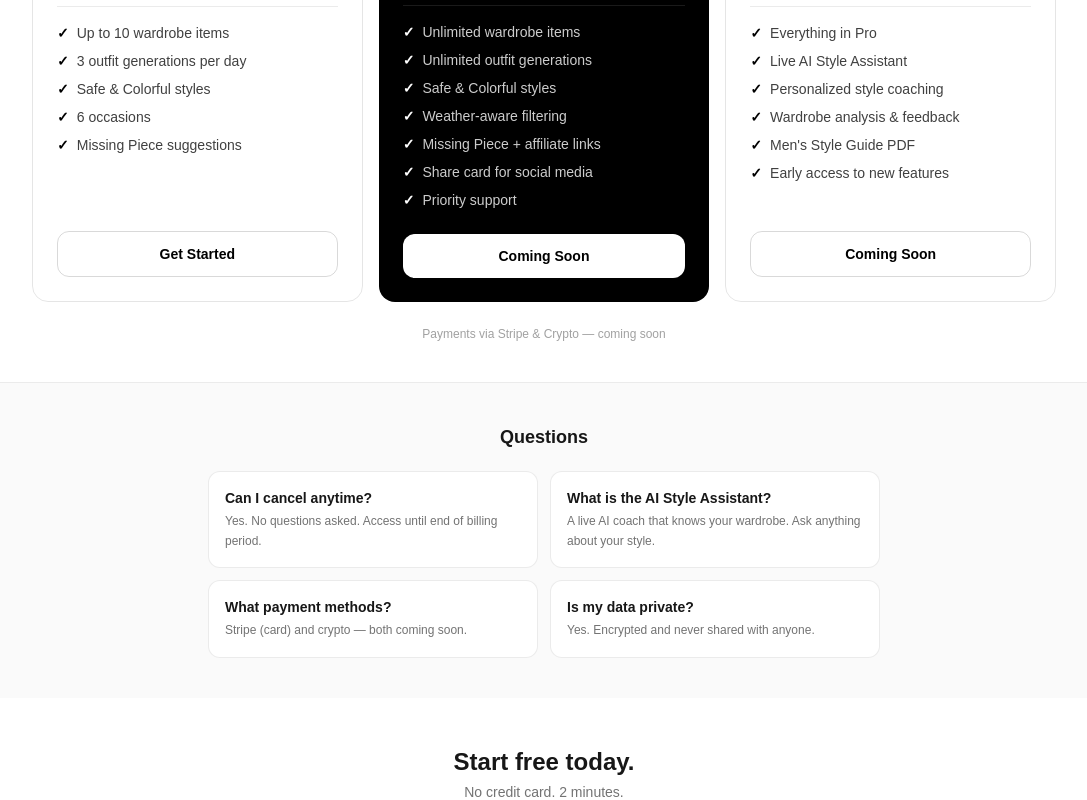
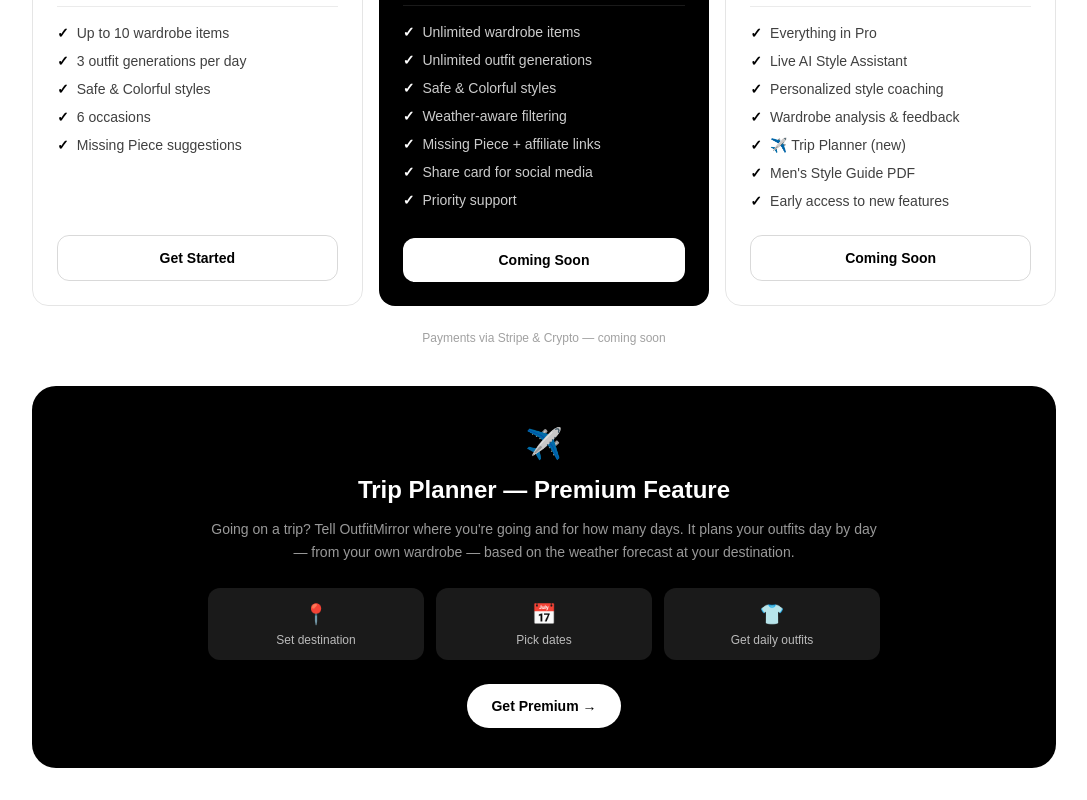
Before and after one commit to GM2301/outfitmirror, a Next.js app: page /pricing in a window 1280 px wide. Shown: the part 360-1160 px from the top of the page, without its empty margins (96-1183 px from the left). Built offline with nearby package versions, Linux system fonts and the light colour scheme; no server answers.

Commit message:
Install button + Trip Planner preview + Bulk upload

```diff
--- a/src/app/pricing/page.tsx
+++ b/src/app/pricing/page.tsx
@@ -51,6 +51,7 @@
       "Live AI Style Assistant",
       "Personalized style coaching",
       "Wardrobe analysis & feedback",
+      "✈️ Trip Planner (new)",
       "Men's Style Guide PDF",
       "Early access to new features",
     ],
@@ -112,6 +113,34 @@
         <p className="mt-6 text-center text-xs text-neutral-400">Payments via Stripe & Crypto — coming soon</p>
       </div>
 
+      {/* Trip Planner highlight */}
+      <div className="bg-black text-white px-4 py-10 mx-4 rounded-3xl mb-10 max-w-5xl sm:mx-auto">
+        <div className="max-w-2xl mx-auto text-center">
+          <span className="text-3xl">✈️</span>
+          <h2 className="mt-3 text-2xl font-black">Trip Planner — Premium Feature</h2>
+          <p className="mt-3 text-white/60 text-sm leading-relaxed">
+            Going on a trip? Tell OutfitMirror where you're going and for how many days.
+            It plans your outfits day by day — from your own wardrobe — based on the weather forecast at your destination.
+          </p>
+          <div className="mt-6 grid grid-cols-3 gap-3 text-center">
+            {[
+              { emoji: "📍", label: "Set destination" },
+              { emoji: "📅", label: "Pick dates" },
+              { emoji: "👕", label: "Get daily outfits" },
+            ].map((s) => (
+              <div key={s.label} className="rounded-xl bg-white/10 p-3">
+                <span className="text-xl">{s.emoji}</span>
+                <p className="text-xs text-white/70 mt-1">{s.label}</p>
+              </div>
+            ))}
+          </div>
+          <Link href="/signup"
+            className="mt-6 inline-block rounded-full bg-white text-black px-6 py-3 text-sm font-semibold hover:bg-white/90 transition">
+            Get Premium →
+          </Link>
+        </div>
+      </div>
+
       {/* FAQ */}
       <div className="border-t border-black/6 bg-neutral-50 px-4 py-10">
         <h2 className="text-lg font-black mb-5 text-center">Questions</h2>
@@ -119,7 +148,7 @@
           {[
             { q: "Can I cancel anytime?", a: "Yes. No questions asked. Access until end of billing period." },
             { q: "What is the AI Style Assistant?", a: "A live AI coach that knows your wardrobe. Ask anything about your style." },
-            { q: "What payment methods?", a: "Stripe (card) and crypto — both coming soon." },
+            { q: "What is Trip Planner?", a: "Premium feature: plan outfits for a multi-day trip based on weather + your wardrobe." },
             { q: "Is my data private?", a: "Yes. Encrypted and never shared with anyone." },
           ].map((item) => (
             <div key={item.q} className="rounded-xl border border-black/8 bg-white p-4">
--- /dev/null
+++ b/src/components/InstallButton.tsx
@@ -0,0 +1,89 @@
+"use client";
+
+import * as React from "react";
+
+export default function InstallButton() {
+  const [prompt, setPrompt] = React.useState<any>(null);
+  const [installed, setInstalled] = React.useState(false);
+  const [isIOS, setIsIOS] = React.useState(false);
+  const [showIOSGuide, setShowIOSGuide] = React.useState(false);
+
+  React.useEffect(() => {
+    // iOS detection
+    const ios = /iphone|ipad|ipod/i.test(navigator.userAgent);
+    const standalone = (window.navigator as any).standalone === true;
+    setIsIOS(ios);
+    if (standalone) setInstalled(true);
+
+    // Android/Chrome install prompt
+    const handler = (e: Event) => {
+      e.preventDefault();
+      setPrompt(e);
+    };
+    window.addEventListener("beforeinstallprompt", handler);
+    window.addEventListener("appinstalled", () => setInstalled(true));
+    return () => window.removeEventListener("beforeinstallprompt", handler);
+  }, []);
+
+  // Mos trego nëse është tashmë i instaluar
+  if (installed) return null;
+  // Mos trego nëse nuk ka asnjë opsion
+  if (!prompt && !isIOS) return null;
+
+  async function handleInstall() {
+    if (isIOS) {
+      setShowIOSGuide(true);
+      return;
+    }
+    if (!prompt) return;
+    prompt.prompt();
+    const { outcome } = await prompt.userChoice;
+    if (outcome === "accepted") setInstalled(true);
+    setPrompt(null);
+  }
+
+  return (
+    <>
+      <button
+        onClick={handleInstall}
+        className="rounded-full bg-black text-white px-4 py-2 text-xs font-semibold hover:bg-black/85 transition flex items-center gap-2"
+      >
+        <svg className="w-3.5 h-3.5" fill="none" stroke="currentColor" viewBox="0 0 24 24">
+          <path strokeLinecap="round" strokeLinejoin="round" strokeWidth={2} d="M4 16v1a3 3 0 003 3h10a3 3 0 003-3v-1m-4-4l-4 4m0 0l-4-4m4 4V4" />
+        </svg>
+        Install App
+      </button>
+
+      {/* iOS Guide Modal */}
+      {showIOSGuide && (
+        <div className="fixed inset-0 z-50 flex items-end justify-center bg-black/60 backdrop-blur-sm p-4">
+          <div className="w-full max-w-sm bg-white rounded-3xl p-6 shadow-2xl">
+            <h2 className="text-lg font-black mb-2">Install OutfitMirror</h2>
+            <p className="text-sm text-neutral-500 mb-5">Add to your home screen in 2 steps:</p>
+            <div className="space-y-4">
+              <div className="flex items-start gap-3">
+                <div className="w-7 h-7 rounded-full bg-black text-white text-xs font-bold flex items-center justify-center flex-shrink-0">1</div>
+                <div>
+                  <p className="text-sm font-semibold">Tap the Share button</p>
+                  <p className="text-xs text-neutral-400 mt-0.5">The box with an arrow pointing up at the bottom of Safari</p>
+                </div>
+              </div>
+              <div className="flex items-start gap-3">
+                <div className="w-7 h-7 rounded-full bg-black text-white text-xs font-bold flex items-center justify-center flex-shrink-0">2</div>
+                <div>
+                  <p className="text-sm font-semibold">Tap "Add to Home Screen"</p>
+                  <p className="text-xs text-neutral-400 mt-0.5">Scroll down in the menu and tap it</p>
+                </div>
+              </div>
+            </div>
+            <button
+              onClick={() => setShowIOSGuide(false)}
+              className="mt-6 w-full rounded-xl bg-black text-white py-3.5 text-sm font-semibold hover:bg-black/85 transition">
+              Got it
+            </button>
+          </div>
+        </div>
+      )}
+    </>
+  );
+}
--- a/src/components/SiteNav.tsx
+++ b/src/components/SiteNav.tsx
@@ -4,15 +4,14 @@
 import Link from "next/link";
 import { usePathname, useRouter } from "next/navigation";
 import { useAuth } from "@/lib/auth/context";
+import InstallButton from "@/components/InstallButton";
 
-// Linket publike - pa login
 const PUBLIC_LINKS = [
   { href: "/", label: "Home" },
   { href: "/try", label: "Try it" },
   { href: "/pricing", label: "Pricing" },
 ];
 
-// Linket private - me login
 const PRIVATE_LINKS = [
   { href: "/app", label: "App" },
   { href: "/settings", label: "Settings" },
@@ -30,8 +29,6 @@
     router.refresh();
   };
 
-  // Nëse useri është i loguar - trego App + Settings
-  // Nëse jo - trego Home + Try it + Pricing
   const links = user ? PRIVATE_LINKS : PUBLIC_LINKS;
 
   return (
@@ -62,6 +59,7 @@
 
           {!loading && (
             <div className="ml-2 flex items-center gap-2">
+              <InstallButton />
               {user ? (
                 <>
                   <span className="text-xs text-neutral-400 hidden lg:inline">{user.email?.split("@")[0]}</span>
@@ -113,6 +111,11 @@
             );
           })}
 
+          {/* Install button në mobile menu */}
+          <div className="py-1">
+            <InstallButton />
+          </div>
+
           {!loading && (
             <div className="pt-2 flex flex-col gap-2 border-t border-black/8 mt-1">
               {user ? (
```
